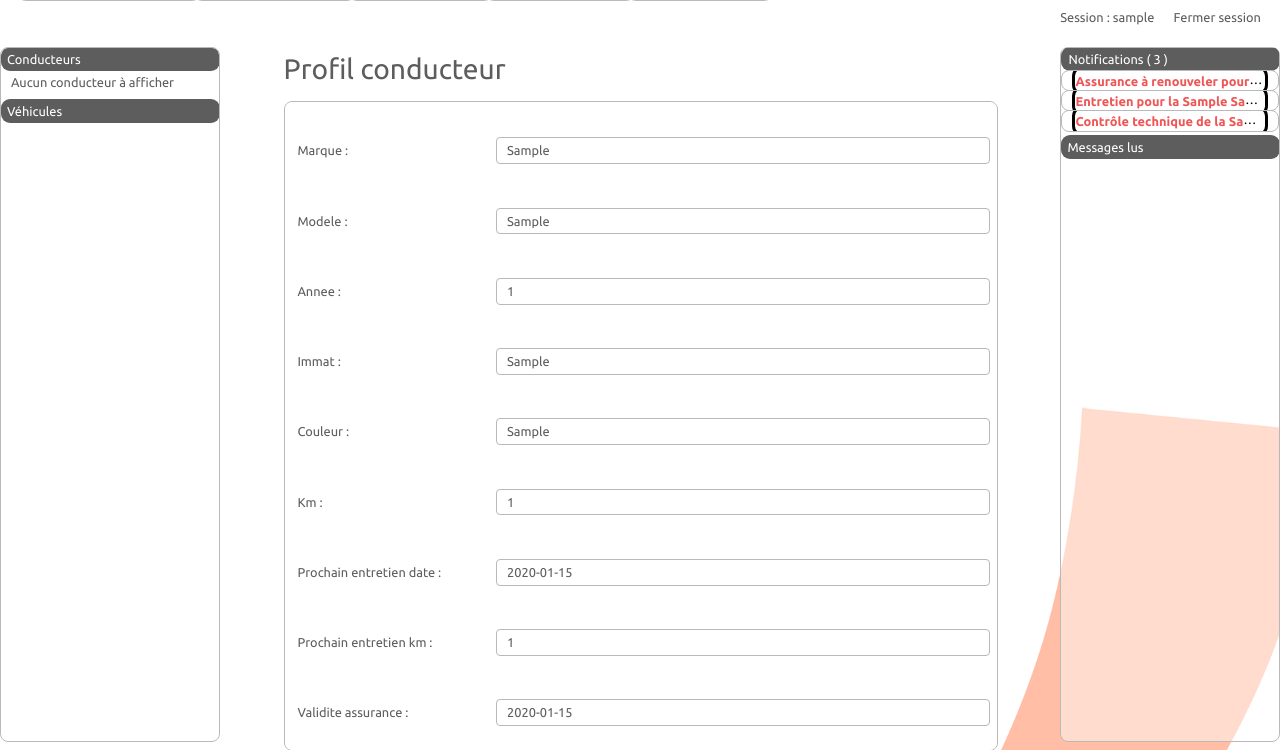
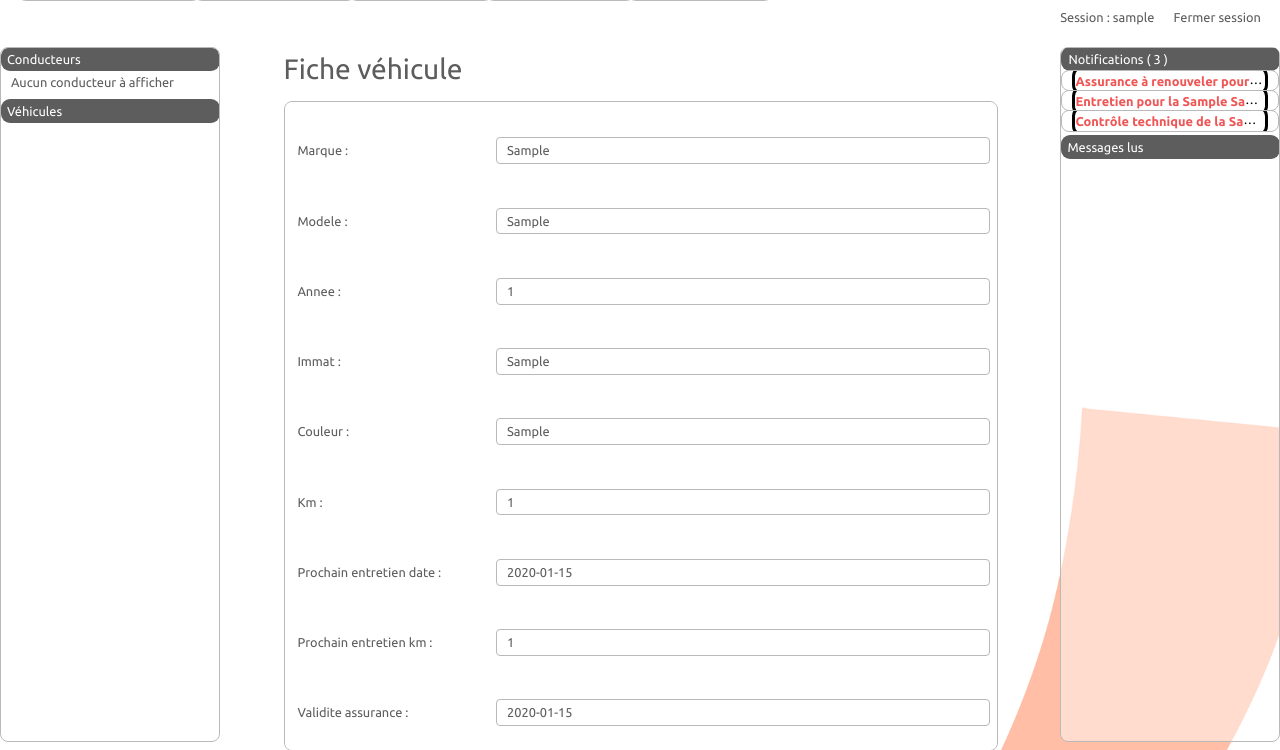
Before and after one commit to nour-sidaoui/flott-assist, a Django app: page /vehicules/fiche_vehicule/1/ in a window 1280 px wide. Shown: the part 205-955 px from the top of the page. Run offline with Django 3.2, Linux system fonts and the light colour scheme; a user stored in the database is signed in; data comes from the database, SQL or seed files in the repository; tables that the repository leaves empty hold one stand-in row (values such as "Sample post"); some libraries are stand-ins or nearby versions.

Commit message:
Fiche véhicule

```diff
--- a/vehicule/templates/vehicule/fiche.html
+++ b/vehicule/templates/vehicule/fiche.html
@@ -1,7 +1,7 @@
 {% extends "base.html" %}
 {% block content %}
 
-<h3 class="verticalmar">Profil conducteur</h3>
+<h3 class="verticalmar">Fiche véhicule</h3>
 
 <div class="contentbox scrollable opacity">
     <form class="formulaire" method="POST">
```
